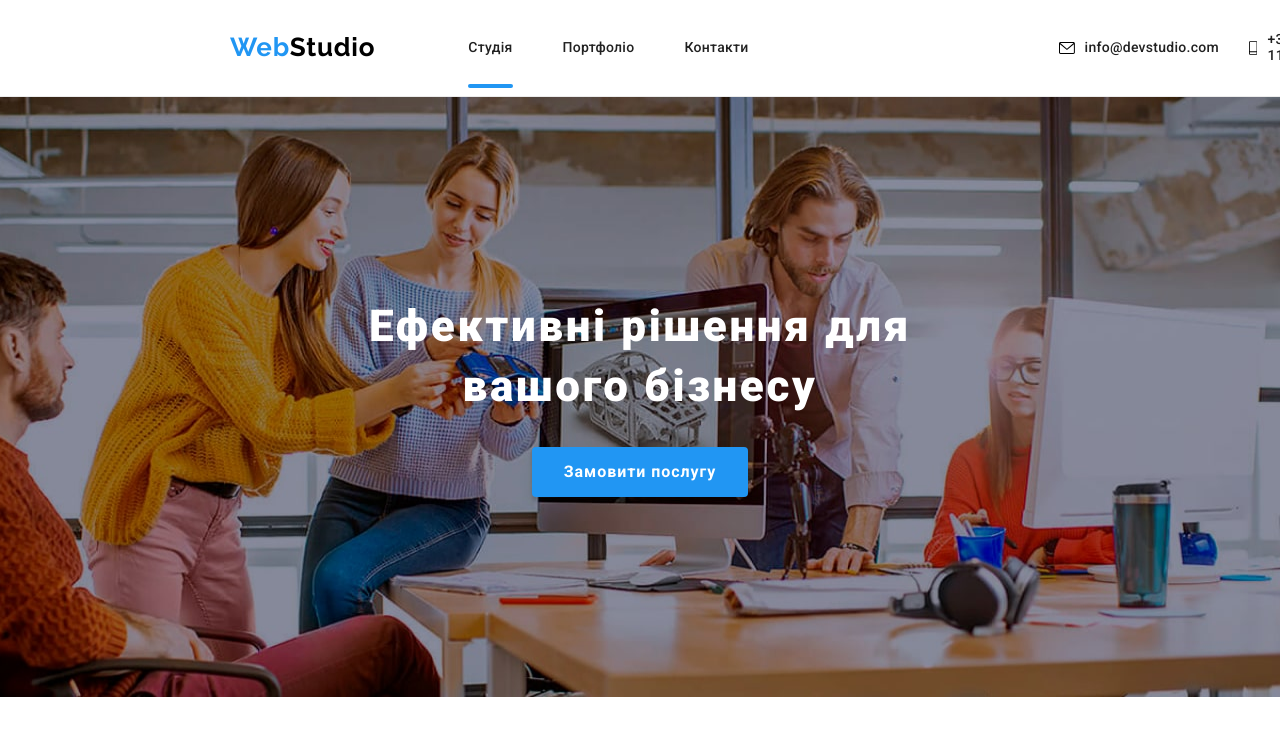
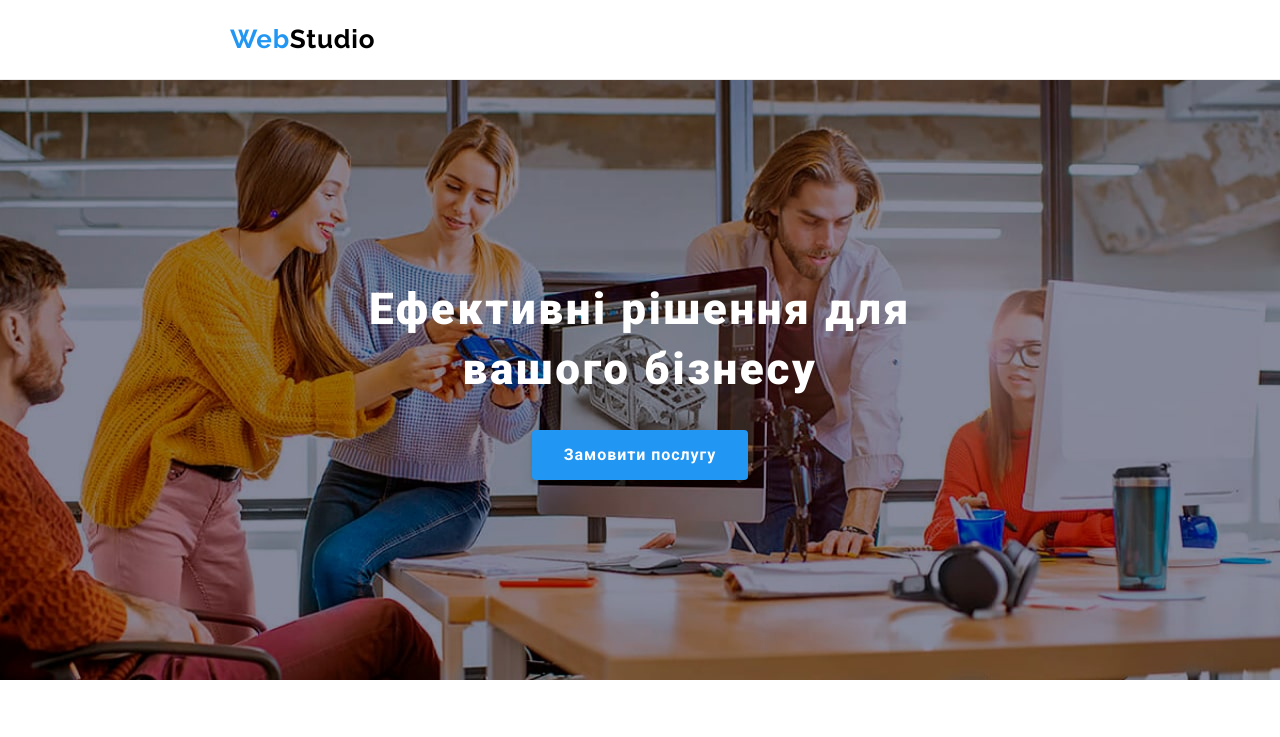
Before and after one commit to OksanaKozak/goit-markup-hw-08, a plain HTML site: page index.html in a window 1280 px wide. Shown: the top 737 px of the page. Drawn offline with nearby package versions, Linux system fonts and the light colour scheme.

Commit message:
ДЗ-8 25.12

```diff
--- a/index.html
+++ b/index.html
@@ -19,26 +19,26 @@
 
   <body>
     <header class="page-header">
-      <div class="header-div container">
-        <nav class="navigation">
+      <div class="page-header__div container">
+        <nav class="page-header__nav">
           <a href="./index.html" class="logo"
               ><span class="accent">Web</span>Studio</a>
-            <ul class="navigation__list">
-              <li class="navigation__item"><a href="./index.html" class="navigation__link link current">Студія</a></li>
-              <li class="navigation__item"><a href="./portfolio.html" class="navigation__link link">Портфоліо</a></li>
-              <li class="navigation__item"><a href="#" class="navigation__link link">Контакти</a></li>
+            <ul class="page-header__nav__list">
+              <li class="page-header__nav__list__item"><a href="./index.html" class="navigation__link link current">Студія</a></li>
+              <li class="page-header__nav__list__item"><a href="./portfolio.html" class="navigation__link link">Портфоліо</a></li>
+              <li class="page-header__nav__list__item"><a href="#" class="navigation__link link">Контакти</a></li>
             </ul>
         </nav>
-          <ul class="connection">
+          <ul class="page-header__connection">
             <li>
-              <a href="mailto:info@devstudio.com" class="connection__link link"><svg width="16" height="12" class="connection__icons">
+              <a href="mailto:info@devstudio.com" class="page-header__connection__link link"><svg width="16" height="12" class="page-header__connection__icons">
                 <use href="./images/icons.svg#icon-envelope">
                 </use>
               </svg>info@devstudio.com
               </a>
             </li>
             <li class="tel">
-              <a href="tel:+380961111111" class="connection__link link"><svg width="10" height="16" class="connection__icons">
+              <a href="tel:+380961111111" class="page-header__connection__link link"><svg width="10" height="16" class="page-header__connection__icons">
                 <use href="./images/icons.svg#icon-tel"></use>
                 </svg>+38 096 111 11 11
               </a>
@@ -154,7 +154,7 @@
                 <picture>
                   <source srcset="./images/igor.jpg 1x, ./images/igor-2x.jpg 2x" media="(min-width:1200px)">
                   <source srcset="./images/igor_tablet-1x.jpg 1x, ./images/igor_tablet-2x.jpg 2x" media="(min-width:768px)">
-                  <source srcset="./images/igor_tel-1x.jpg 1x, ./images/igor_tel-2x.jpg 2x" media="(min-width:480px>
+                  <source srcset="./images/igor_tel-1x.jpg 1x, ./images/igor_tel-2x.jpg 2x" media="(min-width:480px)">
                   <img srcset="./images/igor.jpg 1x, ./images/igor-2x.jpg 2x"
                   src="./images/igor.jpg"
                   width="270"
--- a/sass/components/_page-header.scss
+++ b/sass/components/_page-header.scss
@@ -1,17 +1,19 @@
 .page-header {
     border-bottom: 1px solid #ECECEC;
-    background-color: #ffffff;
+    background-color: #fff;
     width: 1600px;
     margin-left: auto;
     margin-right: auto;
 }
-.header-div {
+.page-header__div {
     display: flex;
     align-items: center;
 }
-.navigation,
-.navigation__list{
-  display: flex;
+.page-header__nav {
+    display: flex;
+}
+.page-header__nav__list{
+  display: none;
 }
 .navigation__link {
     display: block;
@@ -23,13 +25,13 @@
         color: var(--brand-color);
       }
 }
-.navigation__item {
+.page-header__nav__list__item {
     margin-right: 50px;
 }
-.navigation__item:last-child {
+.page-header__nav__list__item:last-child {
     margin: 0;
 }
-.navigation__list .current::after {
+.page-header__nav__list .current::after {
     content: '';
     position: absolute;
     width: 100%;
@@ -39,13 +41,13 @@
     background: var(--brand-color);
     border-radius: 2px;
 }
-.connection {
-    display: flex;
+.page-header__connection {
+    display: none;
     justify-content: end;
     align-items: center;
     margin-left: 310px;
 }
-.connection__link {
+.page-header__connection__link {
     display: flex;
     justify-content: end;
     align-items: center;
@@ -58,7 +60,7 @@
         fill: var(--brand-color);
         }
 }
-.connection__icons {
+.page-header__connection__icons {
     margin-right: 10px;
     transition: fill 250ms cubic-bezier(0.4, 0, 0.2, 1);
         &:hover,
```
Also changed, not shown: CSS/main.css, CSS/main.min.css, 2 other files.
